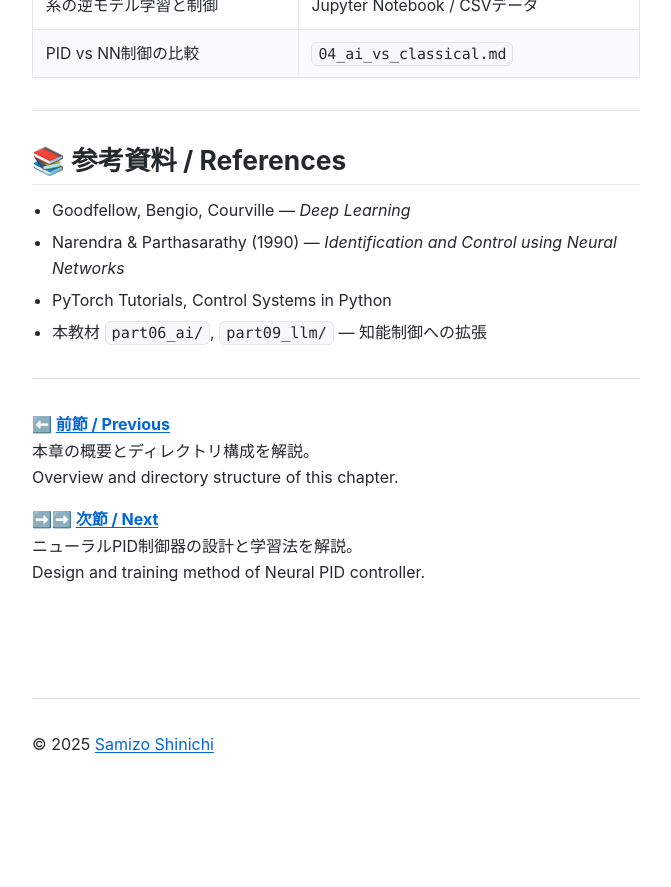
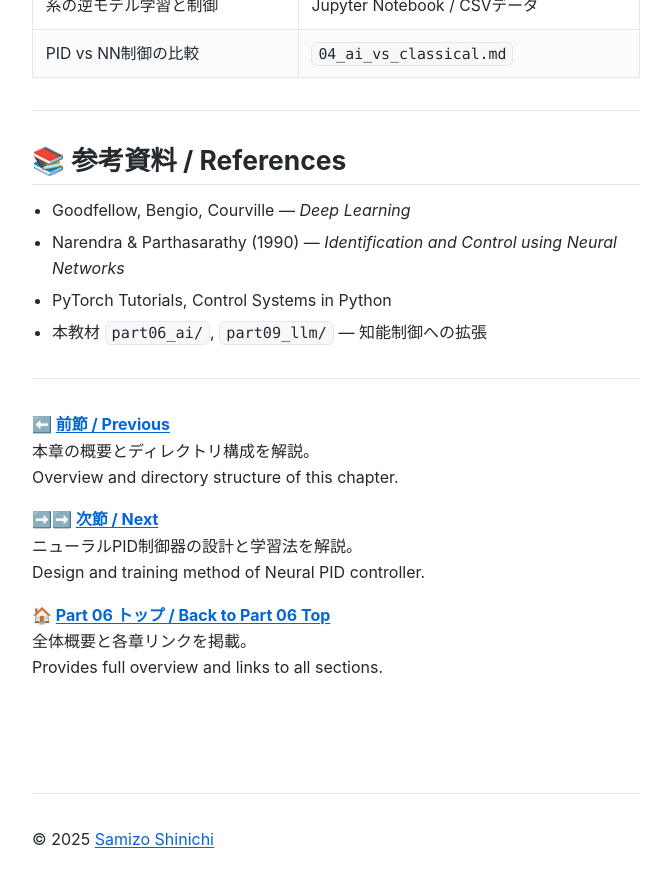
Before and after one commit to Samizo-AITL/EduController, a Jekyll site: the page built from part06_nn_control/theory/01_nn_control.md, in a window 1280 px wide and 900 px high, scrolled down 2491 px. Shown: the top 887 px of the window, without its empty margins (304-975 px from the left). Built offline with Jekyll 4.4.1, drawn with Linux system fonts in a browser that asks for light colours; before the commit the page ends 3296 px from its top, so only the background shows below that.

Commit message:
Update 01_nn_control.md

```diff
--- a/part06_nn_control/theory/01_nn_control.md
+++ b/part06_nn_control/theory/01_nn_control.md
@@ -108,3 +108,7 @@ Overview and directory structure of this chapter.
 **➡️➡️ [次節 / Next](https://samizo-aitl.github.io/EduController/part06_nn_control/theory/02_nn_pid.html)**
 ニューラルPID制御器の設計と学習法を解説。
 Design and training method of Neural PID controller.
+
+**🏠 [Part 06 トップ / Back to Part 06 Top](https://samizo-aitl.github.io/EduController/part06_nn_control/)**
+全体概要と各章リンクを掲載。
+Provides full overview and links to all sections.
```
